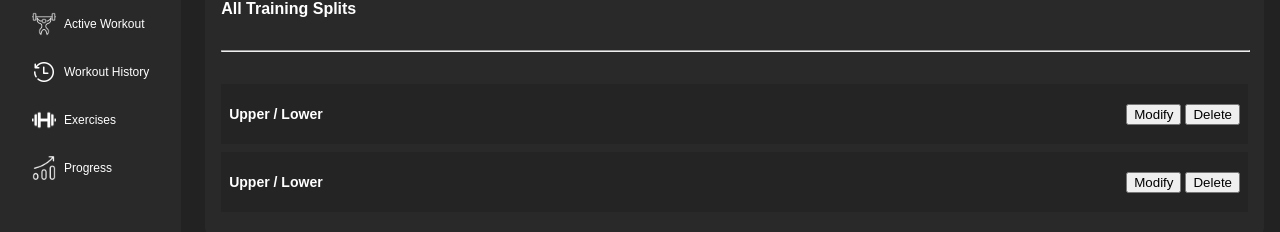
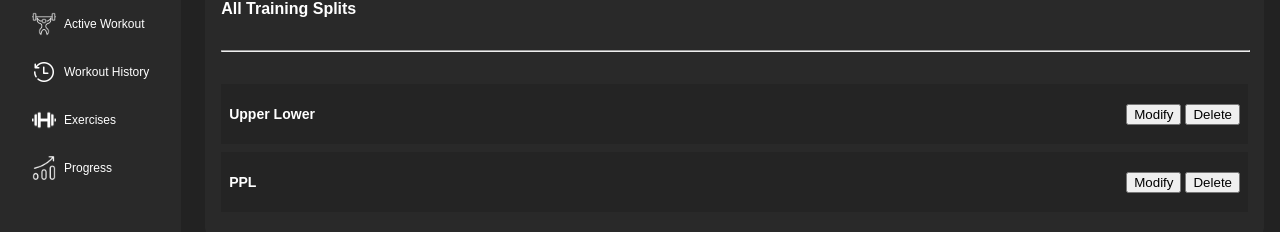
Before and after one commit to Luan2118/gym-tracker-project, a React (Vite) app: page /training-split in a window 1280 px wide. Shown: the part 158-390 px from the top of the page. Built offline with nearby package versions, Linux system fonts and the light colour scheme.

Commit message:
feat: render training split list

```diff
--- a/src/pages/TrainingSplit/TrainingSplit.jsx
+++ b/src/pages/TrainingSplit/TrainingSplit.jsx
@@ -1,6 +1,18 @@
+import { useState } from 'react'
+import TrainingSplitList from './components/TrainingSplitList'
 import styles from './TrainingSplit.module.css'
 
 export default function TrainingSplit() {
+
+  const trainingSplitData = [
+    {
+      name: 'Upper Lower', id: crypto.randomUUID()
+    },
+    {
+      name: 'PPL', id: crypto.randomUUID()
+    }]
+
+  const [trainingSplits, setTrainingSplits] = useState(trainingSplitData)
   return (
     <>
       <header>
@@ -18,25 +30,9 @@ export default function TrainingSplit() {
 
           <hr />
 
-          <section className={styles["training-split-wrapper"]}>
-            <h3>Upper / Lower</h3>
 
-            <div className={styles["button-wrapper"]}>
-              <button className={styles["modify-button"]}>Modify</button>
-              <button className={styles["delete-button"]}>Delete</button>
-            </div>
+          <TrainingSplitList  trainingSplits={trainingSplits}/>
 
-          </section >
-
-          <section className={styles["training-split-wrapper"]}>
-            <h3>Upper / Lower</h3>
-
-            <div className={styles["button-wrapper"]}>
-              <button className={styles["modify-button"]}>Modify</button>
-              <button className={styles["delete-button"]}>Delete</button>
-            </div>
-
-          </section >
         </section>
       </div>
     </>
--- a/src/pages/TrainingSplit/TrainingSplit.module.css
+++ b/src/pages/TrainingSplit/TrainingSplit.module.css
@@ -51,21 +51,3 @@ hr {
 .add-training-button:active {
   opacity: 0.8;
 }
-
-.training-split-wrapper {
-  display: flex;
-  width: auto;
-  justify-content: space-between;
-  padding: 1rem;
-  margin-bottom: 1rem;
-  background-color: rgb(36, 36, 36);
-}
-
-.button-wrapper {
-  align-self: center;
-}
-
-.modify-button {
-  margin-right: 0.5rem;
-
-}
--- /dev/null
+++ b/src/pages/TrainingSplit/components/TrainingSplitItem.jsx
@@ -0,0 +1,20 @@
+import styles from './TrainingSplitItem.module.css'
+
+export default function TrainingSplitItem({trainingSplits}) {
+  return (
+    <>
+      {trainingSplits.map((trainingSplit) => {
+        return (
+        <section className={styles["training-split-wrapper"]} key={trainingSplit.id}>
+          <h3>{trainingSplit.name}</h3>
+
+          <div className={styles["button-wrapper"]}>
+            <button className={styles["modify-button"]}>Modify</button>
+            <button className={styles["delete-button"]}>Delete</button>
+          </div>
+        </section>
+        )
+      })}
+    </>
+  )
+}
--- /dev/null
+++ b/src/pages/TrainingSplit/components/TrainingSplitItem.module.css
@@ -0,0 +1,18 @@
+.training-split-wrapper {
+  display: flex;
+  width: auto;
+  justify-content: space-between;
+  padding: 1rem;
+  margin-bottom: 1rem;
+  background-color: rgb(36, 36, 36);
+}
+
+
+.button-wrapper {
+  align-self: center;
+}
+
+.modify-button {
+  margin-right: 0.5rem;
+
+}
--- /dev/null
+++ b/src/pages/TrainingSplit/components/TrainingSplitList.jsx
@@ -0,0 +1,7 @@
+import TrainingSplitItem from "./TrainingSplitItem"
+
+export default function TrainingSplitList({trainingSplits}) {
+  return (
+    <TrainingSplitItem trainingSplits={trainingSplits}/>
+  )
+}
```
